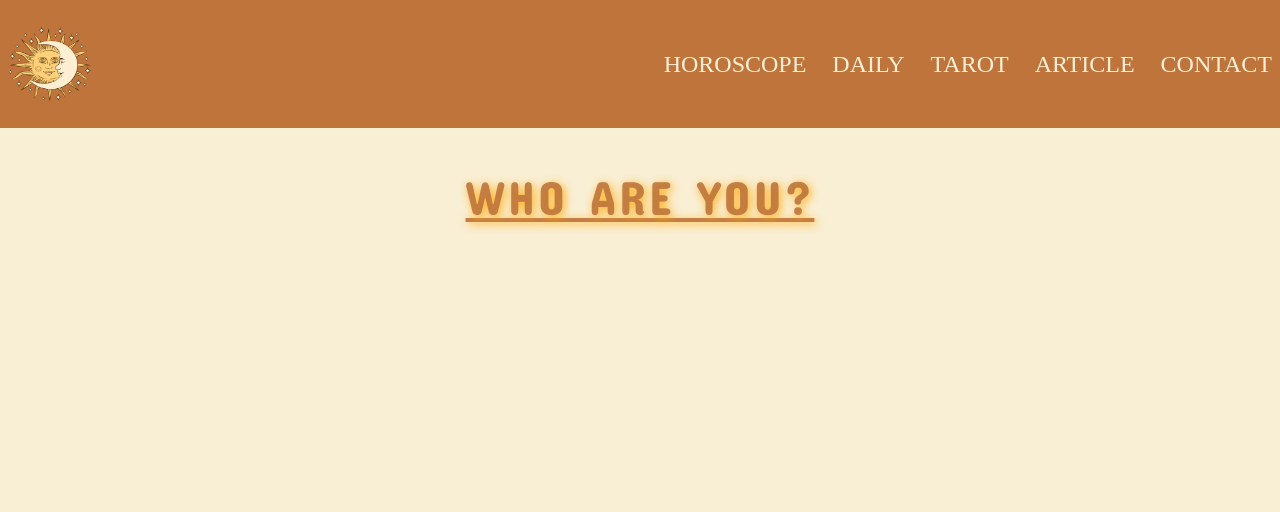
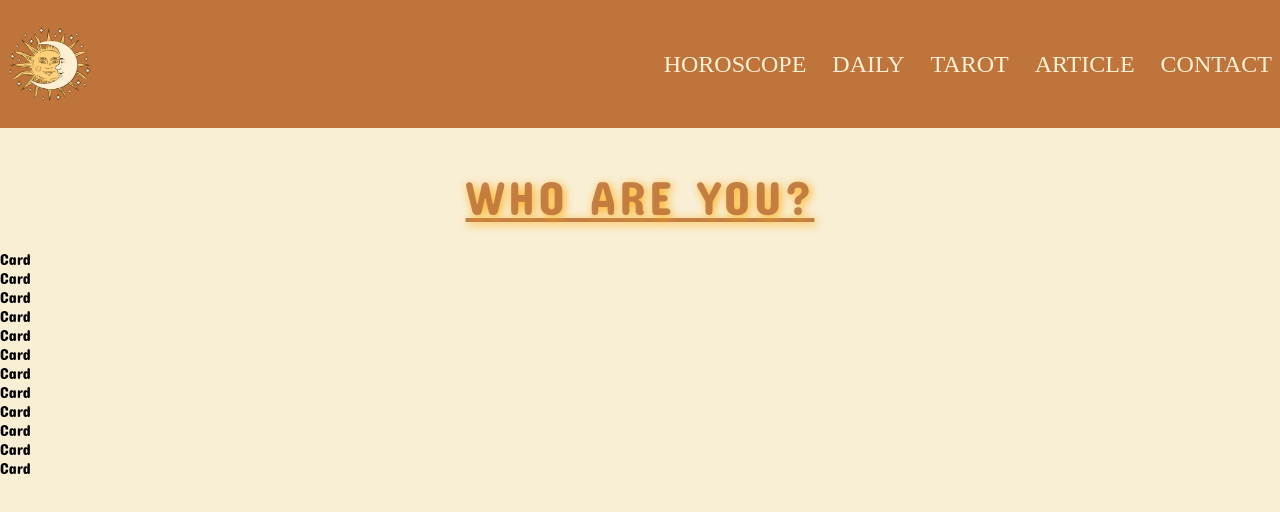
Before and after one commit to KazimAkyol/REACT, a React (Create React App) app in the folder class-notes/RC-04-Horoscope-app/: page / in a window 1280 px wide. Shown: the top 512 px of the page. Built offline with nearby package versions, Linux system fonts and the light colour scheme.

Commit message:
20.commit

```diff
--- a/class-notes/RC-04-Horoscope-app/src/components/Main/Card.jsx
+++ b/class-notes/RC-04-Horoscope-app/src/components/Main/Card.jsx
@@ -0,0 +1,9 @@
+import React from 'react'
+
+const Card = ({burc}) => {
+  return (
+    <div>Card</div>
+  )
+}
+
+export default Card
--- a/class-notes/RC-04-Horoscope-app/src/components/Main/Main.jsx
+++ b/class-notes/RC-04-Horoscope-app/src/components/Main/Main.jsx
@@ -1,9 +1,16 @@
 import React from 'react'
+
+import {data} from "../../helper/data";
+import Card from "./Card";
+
+// export default ile değil de her dizinin kendine özel export u varsa, import yaparken dest {} kullanılır.
 
 const Main = () => {
   return (
-    <div className='main'>
+    <div className='card-container'>
 
+    {data.map((burc) => <Card burc={burc} />
+    )}
     </div>
   )
 }
--- a/class-notes/RC-04-Horoscope-app/src/helper/data.js
+++ b/class-notes/RC-04-Horoscope-app/src/helper/data.js
@@ -1,4 +1,4 @@
- export const data = [
+export const data = [
   {
     id: 1,
     title: "Aquarius",
```
